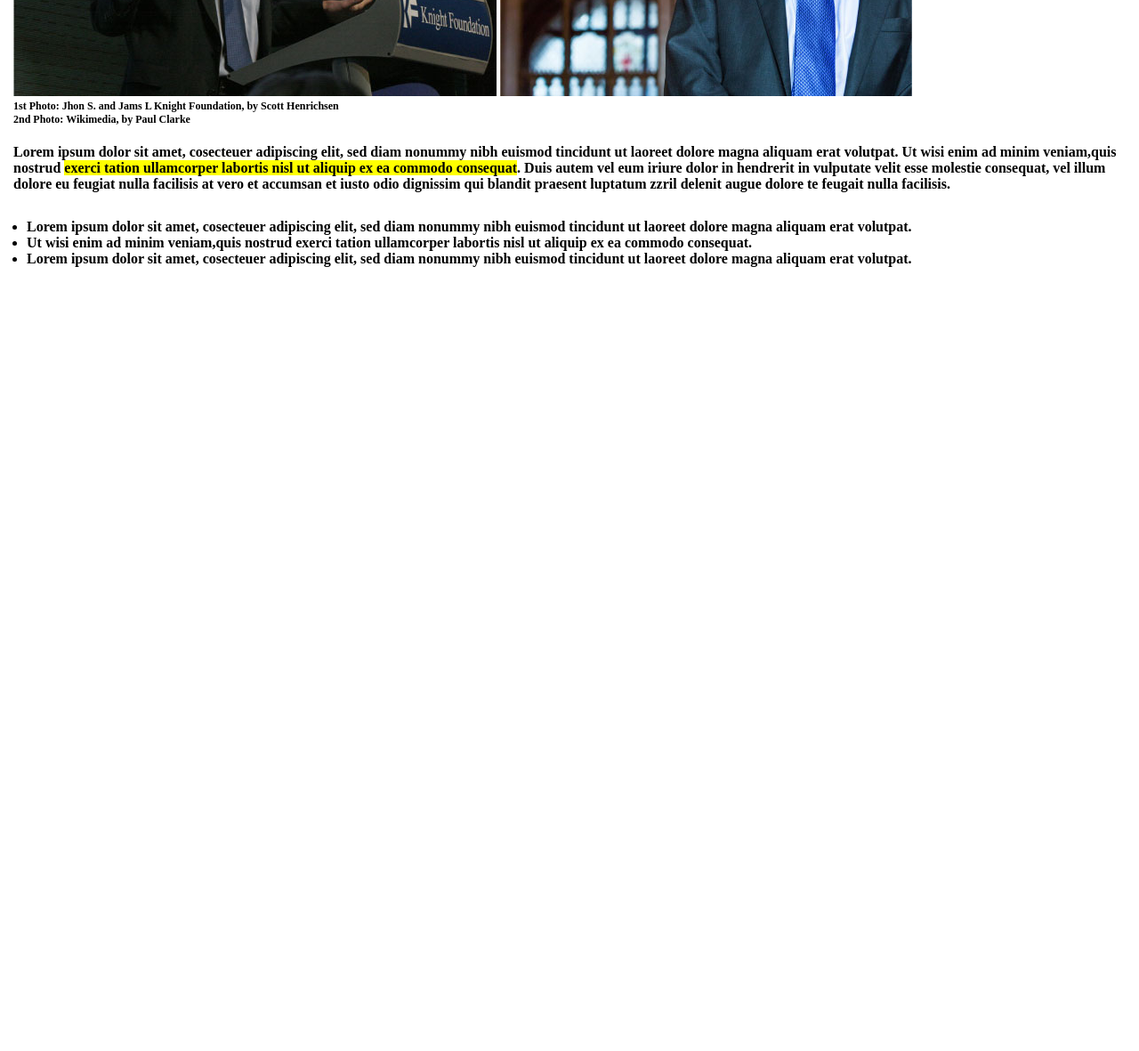
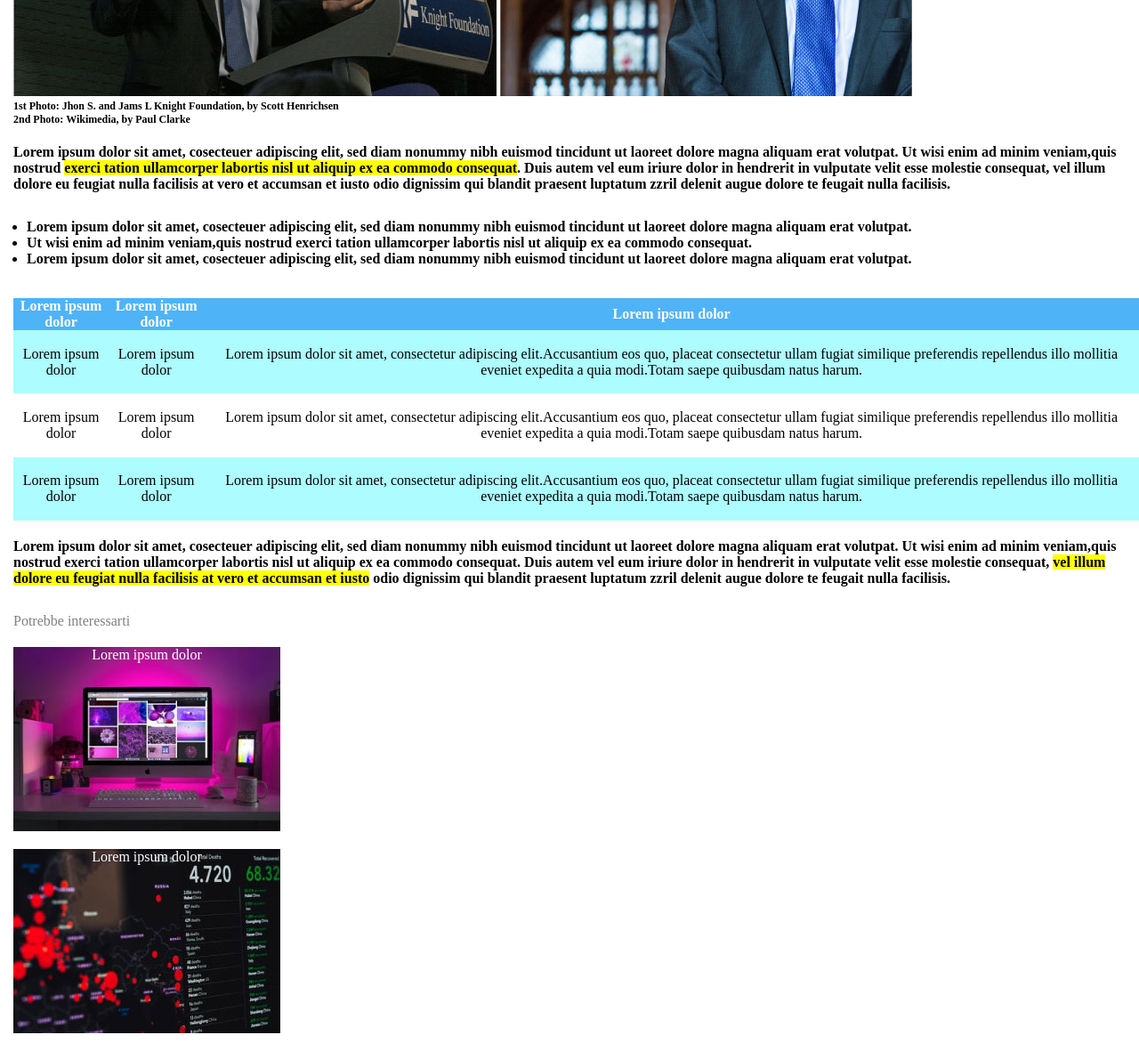
Before and after one commit to Gresdian/html-css-booleaner, a plain HTML site: page index.html in a window 1280 px wide. Shown: the part 607-1788 px from the top of the page at 89% size. Before the commit the page ends 907 px from the top, so only its background shows below. Drawn offline with Linux system fonts and the light colour scheme.

Commit message:
[FINISH PROJECT]add table(incomplete) and advert

```diff
--- a/css/style.css
+++ b/css/style.css
@@ -2,6 +2,7 @@
     padding: 0;
     margin: 0;
     box-sizing: border-box;
+    font-family: 'Playfair Display', serif;
 }
 
 /* stile testata e logo */
@@ -9,7 +10,7 @@
     background-image: url('../css/img/pattern.png');
     height: 150px;
     width: auto;
-    background-color: #3d93ff;
+    background-color: #3d93ff
 }
 
 .logo{
@@ -44,13 +45,13 @@
 }
 
 .photo_description{
-    font-family: 'Playfair Display', serif;
+
     font-size: 12px;
 }
 
 /* paragrafo */
 .lorem_paragraph{
-    font-family: 'Playfair Display', serif;
+
     padding-top: 20px;
     padding-bottom: 30px;
     font-weight: 550;
@@ -64,6 +65,52 @@
 
 .lista{
     padding-left: 15px;
-    font-family: 'Playfair Display', serif;
+
     font-weight: 550;
 }
+
+/* tabella */
+#customers{
+
+    margin-top: 35px;
+    height: 250px;
+    width: auto;
+    border-collapse: collapse;
+    text-align: center;
+}
+
+.riga_azzurra{
+    background-color: #52f9ff79;
+}
+
+
+.thead{
+    background-color: #4fb3f7;
+    color: white;
+}
+
+/* pubblicità */
+.advertising{
+    color: grey;
+}
+
+.photo1{
+    background-image: url(../css/img/monitor.jpg);
+    width: 300px;
+    height: 207PX;
+    color: white;
+    text-align: center;
+    margin-top: 20px;
+    margin-bottom: 20px;
+
+}
+
+.photo2{
+    background-image: url(../css/img/graph.jpg);
+    width: 300px;
+    height: 207PX;
+    color: white;
+    text-align: center;
+    margin-bottom: 20px;
+
+}
--- a/index.html
+++ b/index.html
@@ -37,13 +37,51 @@
             ad minim veniam,quis nostrud <span class="evidenziatore">exerci tation ullamcorper labortis nisl ut aliquip ex ea commodo consequat</span>. Duis autem vel eum iriure dolor in hendrerit in vulputate velit esse molestie consequat, vel illum dolore eu feugiat nulla facilisis at vero et accumsan et iusto odio dignissim qui blandit praesent luptatum zzril delenit augue dolore te feugait nulla facilisis.
         </p>
 
-         <!-- LISTA NON ORDINATA -->
+         <!-- UNORDERED LIST -->
         <ul class="lista">
             <li>Lorem ipsum dolor sit amet, cosecteuer adipiscing elit, sed diam nonummy nibh euismod tincidunt ut laoreet dolore magna aliquam erat volutpat.</li>
             <li>Ut wisi enim ad minim veniam,quis nostrud exerci tation ullamcorper labortis nisl ut aliquip ex ea commodo consequat.</li>
             <li>Lorem ipsum dolor sit amet, cosecteuer adipiscing elit, sed diam nonummy nibh euismod tincidunt ut laoreet dolore magna aliquam erat volutpat.</li>
         </ul>
 
+        <!-- TABLE -->
+        <table id="customers">
+            <thead class="thead">
+                <tr>
+                    <th>Lorem ipsum dolor</th>
+                    <th>Lorem ipsum dolor</th>
+                    <th>Lorem ipsum dolor</th>
+                </tr>
+            </thead>
+            <tbody>
+                <tr class="riga_azzurra">
+                    <td>Lorem ipsum dolor</td>
+                    <td>Lorem ipsum dolor</td>
+                    <td>Lorem ipsum dolor sit amet, consectetur adipiscing elit.Accusantium eos quo, placeat consectetur ullam fugiat similique preferendis repellendus illo mollitia eveniet expedita a quia modi.Totam saepe quibusdam natus harum.</td>
+                </tr>
+                <tr>
+                    <td>Lorem ipsum dolor</td>
+                    <td>Lorem ipsum dolor</td>
+                    <td>Lorem ipsum dolor sit amet, consectetur adipiscing elit.Accusantium eos quo, placeat consectetur ullam fugiat similique preferendis repellendus illo mollitia eveniet expedita a quia modi.Totam saepe quibusdam natus harum.</td>
+                </tr>
+                <tr class="riga_azzurra">
+                    <td>Lorem ipsum dolor</td>
+                    <td>Lorem ipsum dolor</td>
+                    <td>Lorem ipsum dolor sit amet, consectetur adipiscing elit.Accusantium eos quo, placeat consectetur ullam fugiat similique preferendis repellendus illo mollitia eveniet expedita a quia modi.Totam saepe quibusdam natus harum.</td>
+                </tr>
+            </tbody>
+        </table>
+
+        <p class="lorem_paragraph">Lorem ipsum dolor sit amet, cosecteuer adipiscing elit, sed diam nonummy nibh euismod tincidunt ut laoreet dolore magna aliquam erat volutpat. Ut wisi enim
+            ad minim veniam,quis nostrud exerci tation ullamcorper labortis nisl ut aliquip ex ea commodo consequat. Duis autem vel eum iriure dolor in hendrerit in vulputate velit esse molestie consequat, <span class="evidenziatore">vel illum dolore eu feugiat nulla facilisis at vero et accumsan et iusto</span> odio dignissim qui blandit praesent luptatum zzril delenit augue dolore te feugait nulla facilisis.
+        </p>
+
+        <!-- ADVERTISING -->
+
+         <span class="advertising">Potrebbe interessarti</span>
+         <div class="photo1">Lorem ipsum dolor</div>
+         <div class="photo2">Lorem ipsum dolor</div>
+
     </main>
 
 </body>
```
